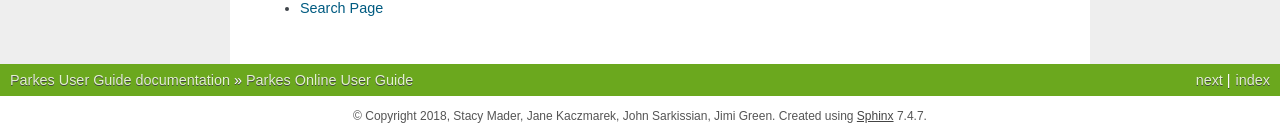
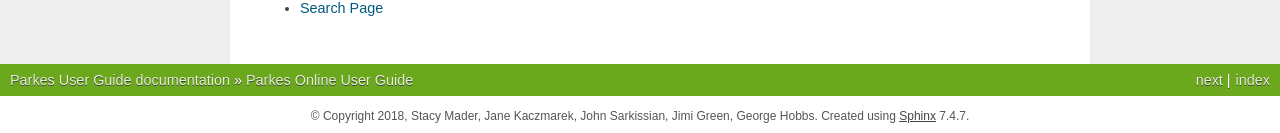
Before and after one commit to mad134/parkes-user-guide, a Sphinx documentation site: the page built from source/index.rst, in a window 1280 px wide. Shown: the part 1038-1171 px from the top of the page. Built offline with Sphinx 7.4.7, drawn with Linux system fonts in a browser that asks for light colours.

Commit message:
added G. Hobbs as author

```diff
--- a/source/conf.py
+++ b/source/conf.py
@@ -20,8 +20,8 @@
 # -- Project information -----------------------------------------------------
 
 project = u'Parkes User Guide'
-copyright = u'2018, Stacy Mader, Jane Kaczmarek, John Sarkissian, Jimi Green'
-author = u'Stacy Mader, Jane Kaczmarek, John Sarkissian, Jimi Green'
+copyright = u'2018, Stacy Mader, Jane Kaczmarek, John Sarkissian, Jimi Green, George Hobbs'
+author = u'Stacy Mader, Jane Kaczmarek, John Sarkissian, Jimi Green, George Hobbs'
 
 # The short X.Y version
 version = u''
```
